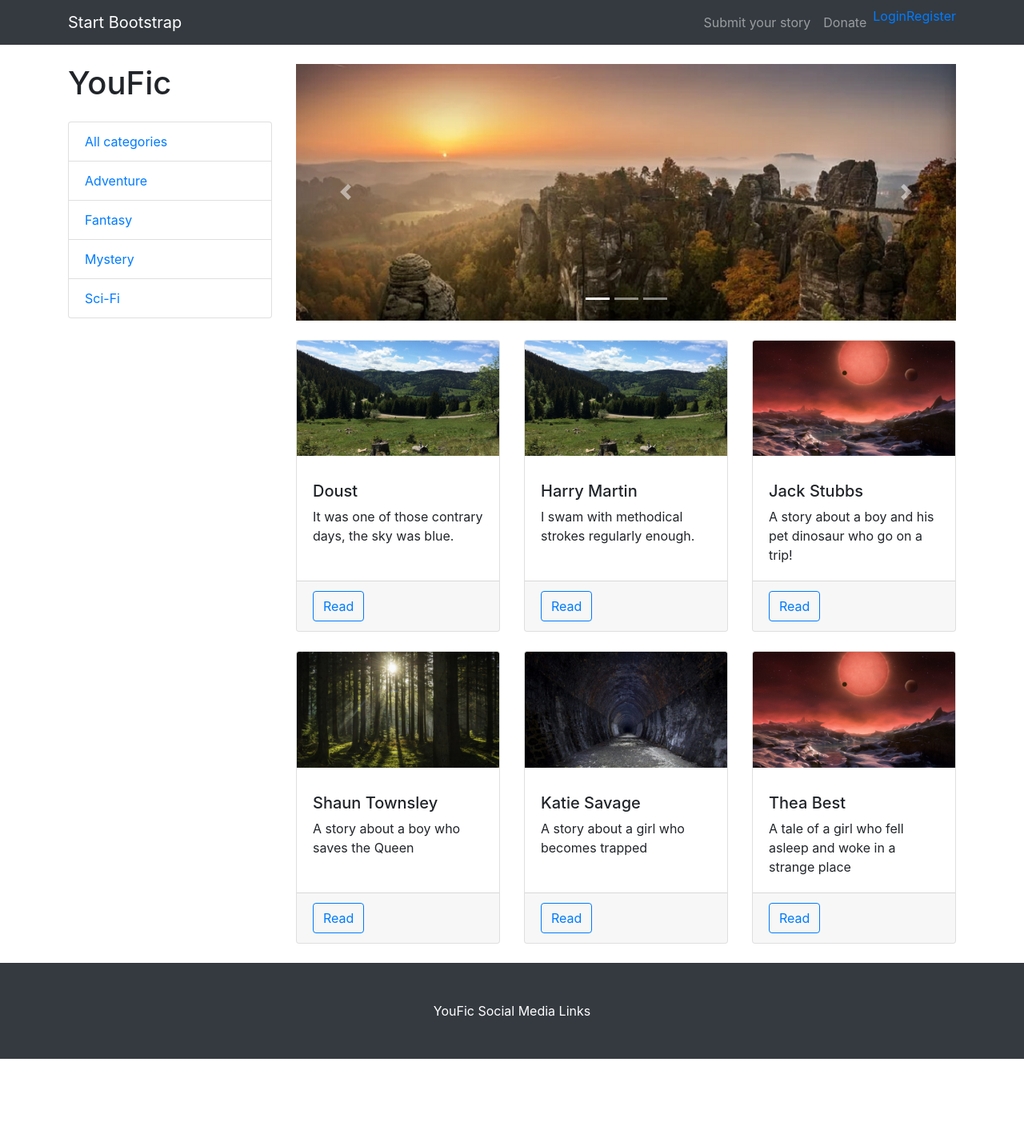
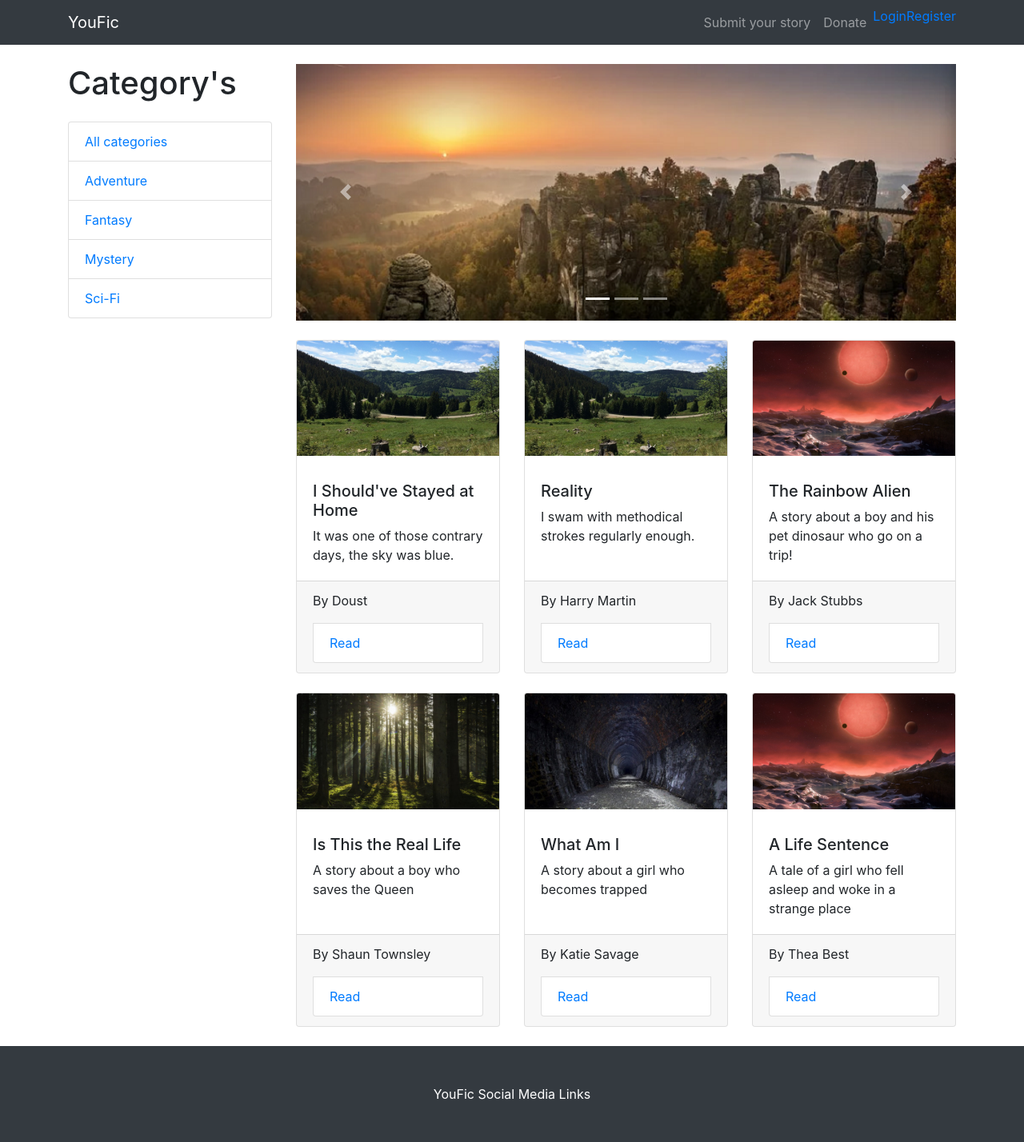
Before and after one commit to andrewdempsey2018/youfic, a Django app: page / in a window 1280 px wide. Shown: the whole page at 80% size. Before the commit the page ends 1324 px from the top, so only its background shows below. Run offline with Django 3.2, Linux system fonts and the light colour scheme; data comes from the database, SQL or seed files in the repository; both versions use the stored data as it was after the commit; some libraries are stand-ins or nearby versions.

Commit message:
Added the read story page

```diff
--- a/story/templates/story/index.html
+++ b/story/templates/story/index.html
@@ -12,11 +12,12 @@
         <div class="card-body">
             <h4 class="card-title">
             </h4>
-            <h5>{{ story.author }}</h5>
+            <h5>{{ story.title }}</h5>
             <p class="card-text">{{ story.description }}</p>
         </div>
         <div class="card-footer">
-            <button type="button" class="btn btn-outline-primary">Read</button>
+            <p class="card-text">By {{ story.author }}</p>
+            <a href="{% url 'read' %}?id={{ story.id }}" class="list-group-item">Read</a>
         </div>
     </div>
 
--- a/templates/base.html
+++ b/templates/base.html
@@ -29,7 +29,7 @@
   <!-- Navigation -->
   <nav class="navbar navbar-expand-lg navbar-dark bg-dark fixed-top">
     <div class="container">
-      <a class="navbar-brand" href="#">Start Bootstrap</a>
+      <a class="navbar-brand" href="{% url 'index' %}">YouFic</a>
       <button class="navbar-toggler" type="button" data-toggle="collapse" data-target="#navbarResponsive"
         aria-controls="navbarResponsive" aria-expanded="false" aria-label="Toggle navigation">
         <span class="navbar-toggler-icon"></span>
@@ -70,7 +70,7 @@
 
       <div class="col-lg-3">
 
-        <h1 class="my-4">YouFic</h1>
+        <h1 class="my-4">Category's</h1>
         <div class="list-group">
           <a href="{% url 'index' %}" class="list-group-item">All categories</a>
           <a href="{% url 'adventure' %}" class="list-group-item">Adventure</a>
```
Also changed, not shown: story/templates/story/read.html (added, +13 -0 lines), db.sqlite3, static/images/scifiSmall1_v7JZdmB.png (deleted).
